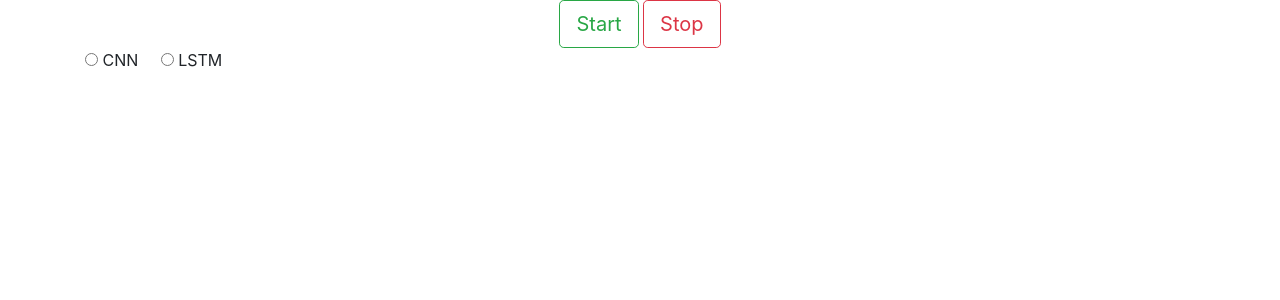
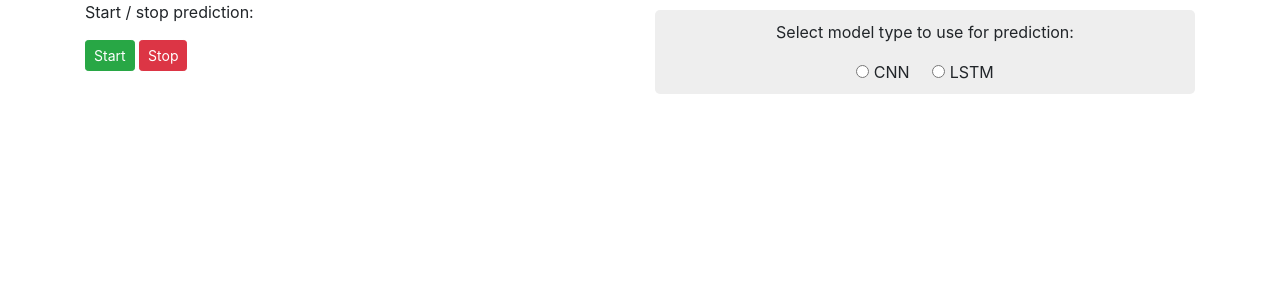
Before and after one commit to Vanshita99/Modulation-Scheme-Classifier, a Flask app: page / in a window 1280 px wide. Shown: the top 300 px of the page. Run offline with Flask 2, Linux system fonts and the light colour scheme; some libraries are stand-ins or nearby versions.

Commit message:
Changed html design

```diff
--- a/static/js/application.js
+++ b/static/js/application.js
@@ -2,7 +2,7 @@ var socket;
 function send_settings(data){
     console.log("Sending settings with data = " + data);
     $.get('http://' + document.domain + ':' + location.port + '/settings/'+data, function(data, status){
-    alert("Data: " + data + "\nStatus: " + status);
+    // alert("Data: " + data + "\nStatus: " + status);
   });
 }
 
--- a/templates/index.html
+++ b/templates/index.html
@@ -26,17 +26,25 @@
     </div> -->
 
     <div class="container" role="main">
-
-        <div  class="center-block text-center">
-            <button type="submit" id="start" class="btn btn-lg btn-outline-success">Start</button>
-            <button type="submit" id="stop" class="btn btn-lg btn-outline-danger">Stop</button>
+      <div class="row">
+        <div class="col-md-6">
+          <div class="center-block">
+              <p>Start / stop prediction:</p>
+              <button type="submit" id="start" class="btn btn-sm btn-success">Start</button>
+              <button type="submit" id="stop" class="btn btn-sm btn-danger">Stop</button>
+          </div>
         </div>
-        <div class="settings" id="settings">
-          <input type="radio" name="model_type" value="cnn"> CNN &nbsp; &nbsp;
-          <input type="radio" name="model_type" value="lstm"> LSTM <br>
+        <div class="col-md-6">
+          <div class="settings" id="settings" style="text-align: center; background: #eee; padding: 10px; margin-top: 10px; border-radius: 5px;">
+            <p>Select model type to use for prediction:</p>
+            <input type="radio" name="model_type" value="cnn"> CNN &nbsp; &nbsp;
+            <input type="radio" name="model_type" value="lstm"> LSTM <br>
+          </div>
         </div>
-        <div id="div_img" class="text-center"></div>
-
+        <div class="col-md-12">
+          <div id="div_img" class="text-center"></div>
+        </div>
+      </div>
     </div>
 
     <!-- Optional JavaScript -->
```
